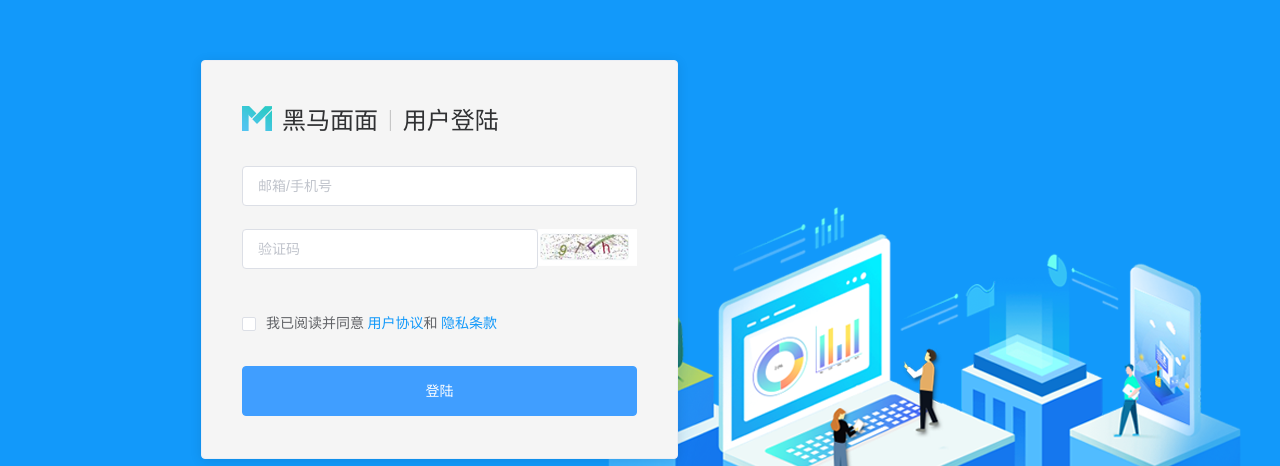
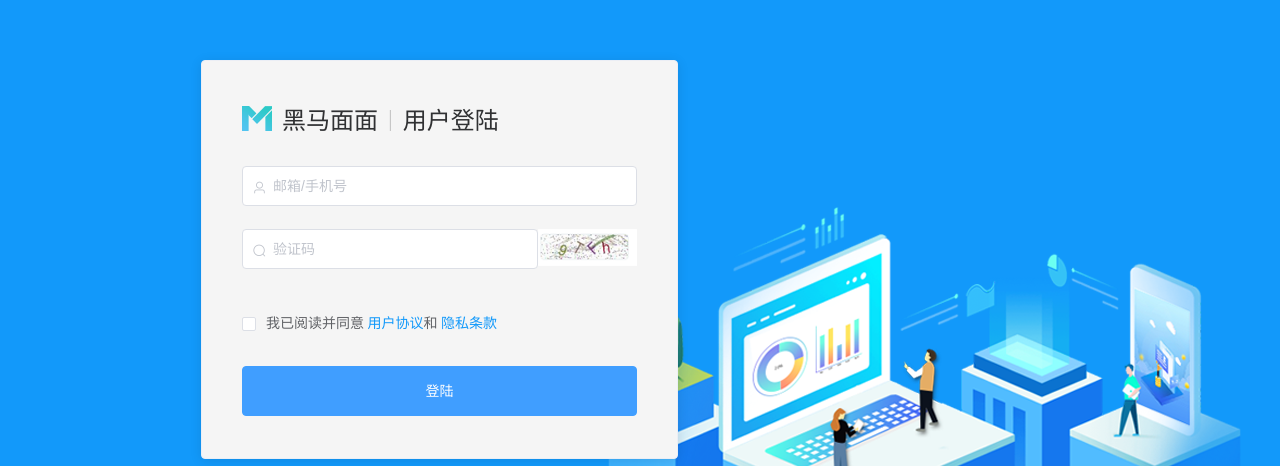
Before and after one commit to panzhenyao/exerciseWebPage, a Vue app: page /#/login in a window 1280 px wide. Shown: the part 158-624 px from the top of the page. Built offline with nearby package versions, Linux system fonts and the light colour scheme.

Commit message:
完成登录页的路由守卫

```diff
--- a/src/components/dashboard/Home.vue
+++ b/src/components/dashboard/Home.vue
@@ -89,11 +89,20 @@
     // 移动到items时获取目标id
     getTargetId(id) {
       console.log(id)
+    },
+    // 获取token
+    getToken() {
+      const tokenStr = window.sessionStorage.getItem('token')
+      if (!tokenStr) {
+        return this.$router.push('/login')
+      }
     }
   },
   computed: {},
 
-  created() {}
+  created() {
+    // this.getToken()
+  }
 }
 </script>
 
--- a/src/components/dashboard/Login.vue
+++ b/src/components/dashboard/Login.vue
@@ -12,14 +12,23 @@
             </div>
           </el-col>
         </el-row>
-        <el-form label-position="right" ref="form">
-          <el-form-item>
-            <el-input prefix-icon placeholder="邮箱/手机号"></el-input>
+        <el-form
+          label-position="right"
+          :model="loginForm"
+          ref="loginFormRef"
+          :rules="loginFormRule"
+        >
+          <el-form-item prop="username">
+            <el-input prefix-icon="el-icon-user" placeholder="邮箱/手机号" v-model="loginForm.username"></el-input>
           </el-form-item>
-          <el-form-item>
+          <el-form-item prop="password">
             <el-row>
               <el-col :span="18">
-                <el-input prefix-icon placeholder="验证码"></el-input>
+                <el-input
+                  prefix-icon="el-icon-search"
+                  v-model="loginForm.password"
+                  placeholder="验证码"
+                ></el-input>
               </el-col>
               <el-col :span="6">
                 <div class="erweima-box">
@@ -29,7 +38,7 @@
             </el-row>
           </el-form-item>
           <el-form-item>
-            <el-checkbox class="additional-box" v-model="checked">
+            <el-checkbox class="additional-box" v-model="isChecked">
               我已阅读并同意
               <span>用户协议</span>和
               <span>隐私条款</span>
@@ -37,7 +46,7 @@
           </el-form-item>
           <!-- 登陆按钮 -->
           <el-form-item class="submitBtn-box">
-            <el-button type="primary">登陆</el-button>
+            <el-button type="primary" @click="sendUserInfo">登陆</el-button>
           </el-form-item>
         </el-form>
       </el-card>
@@ -47,14 +56,44 @@
 </template>
 
 <script>
+import { async } from 'q'
 export default {
   data() {
     return {
-      isChecked: false
+      isChecked: false,
+      loginForm: {
+        username: '',
+        password: ''
+      },
+      loginFormRule: {
+        username: [
+          { required: true, message: '请输入邮箱名或手机号', trigger: 'blur' },
+          { min: 3, max: 22, message: '长度在 3 到 12 个字符', trigger: 'blur' }
+        ],
+        password: [{ required: true, message: '填写密码', trigger: 'blur' }]
+      }
     }
   },
 
-  methods: {},
+  methods: {
+    // 发起用户请求跳转页面
+    sendUserInfo() {
+      if (!this.isChecked) return this.$message.info('请勾选协议哦~')
+      this.$refs.loginFormRef.validate(async vail => {
+        if (!vail) {
+          return this.$message.info('请正确填入表单信息')
+        }
+        const { data: res } = await this.$http.post(
+          '/frame/login',
+          this.loginForm
+        )
+        this.$message.success('登陆成功')
+        window.sessionStorage.setItem('token', res.token)
+        this.$router.push('/home')
+      })
+      // 发起请求
+    }
+  },
 
   created() {}
 }
--- a/src/main.js
+++ b/src/main.js
@@ -8,8 +8,24 @@
 import 'element-ui/lib/theme-chalk/index.css'
 // 导入全局样式
 import './assets/css/global.css'
+// 导入axios 插件
+import axios from 'axios'
 
 Vue.config.productionTip = false
+
+// axios 默认配置
+axios.defaults.baseURL =
+  'http://127.0.0.1:7001/'
+// 配置axios
+Vue.prototype.$http = axios
+Vue.config.productionTip = false
+// 配置拦截请求
+axios.interceptors.request.use(config => {
+  // 为请求添加 console.log(config)
+  config.headers.Authorization = window.sessionStorage.getItem('token')
+  // *必须返回配置
+  return config
+})
 
 new Vue({
   store,
--- a/src/router.js
+++ b/src/router.js
@@ -10,7 +10,7 @@
 
 Vue.use(Router)
 
-export default new Router({
+const router = new Router({
   routes: [
     { path: '/', redirect: '/login' },
     { path: '/login', component: Login },
@@ -22,3 +22,24 @@
     }
   ]
 })
+
+// 创建路由守卫
+router.beforeEach((to, from, next) => {
+  if (to.path === '/login') {
+    next()
+  }
+  const tokenStr = window.sessionStorage.getItem('token')
+  if (!tokenStr) {
+    next('/login')
+  }
+  return next()
+})
+router.afterEach((to, from, next) => {
+  window.scrollTo(0, 0)
+  const tokenStr = window.sessionStorage.getItem('token')
+  if (!tokenStr) {
+    return next('/login')
+  }
+})
+
+export default router
```
